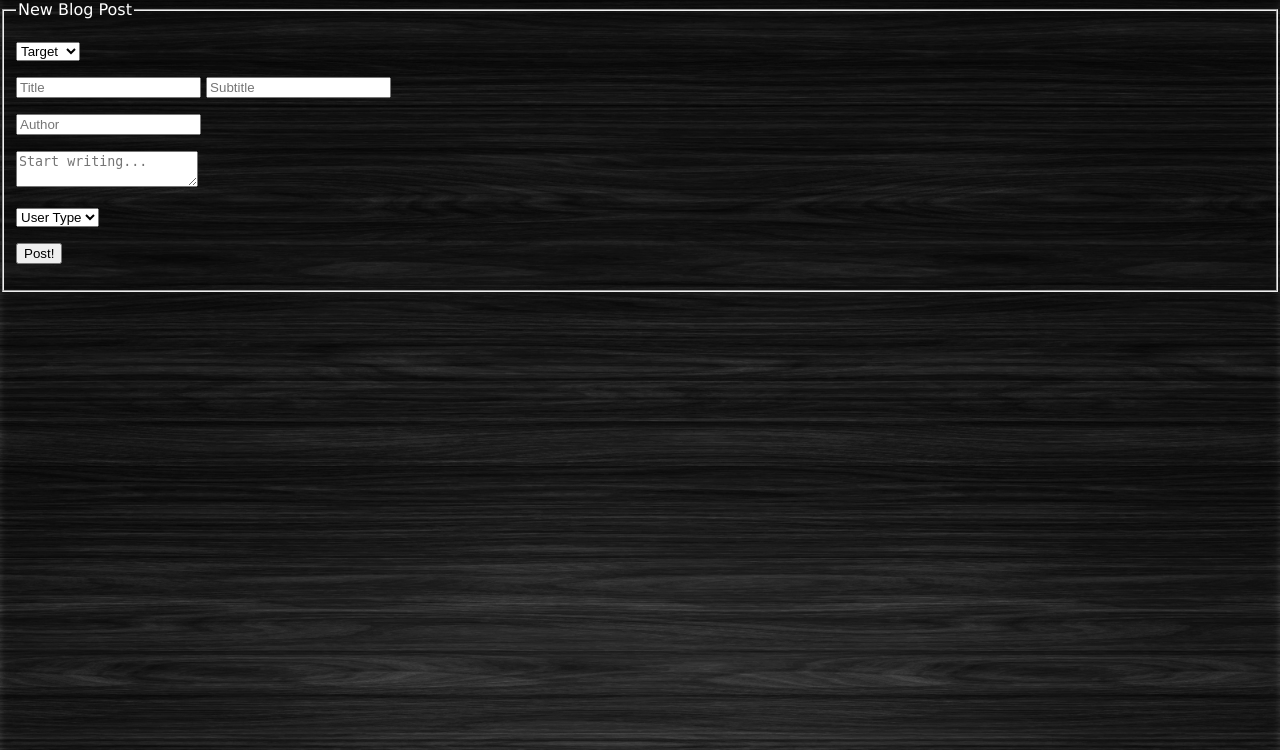
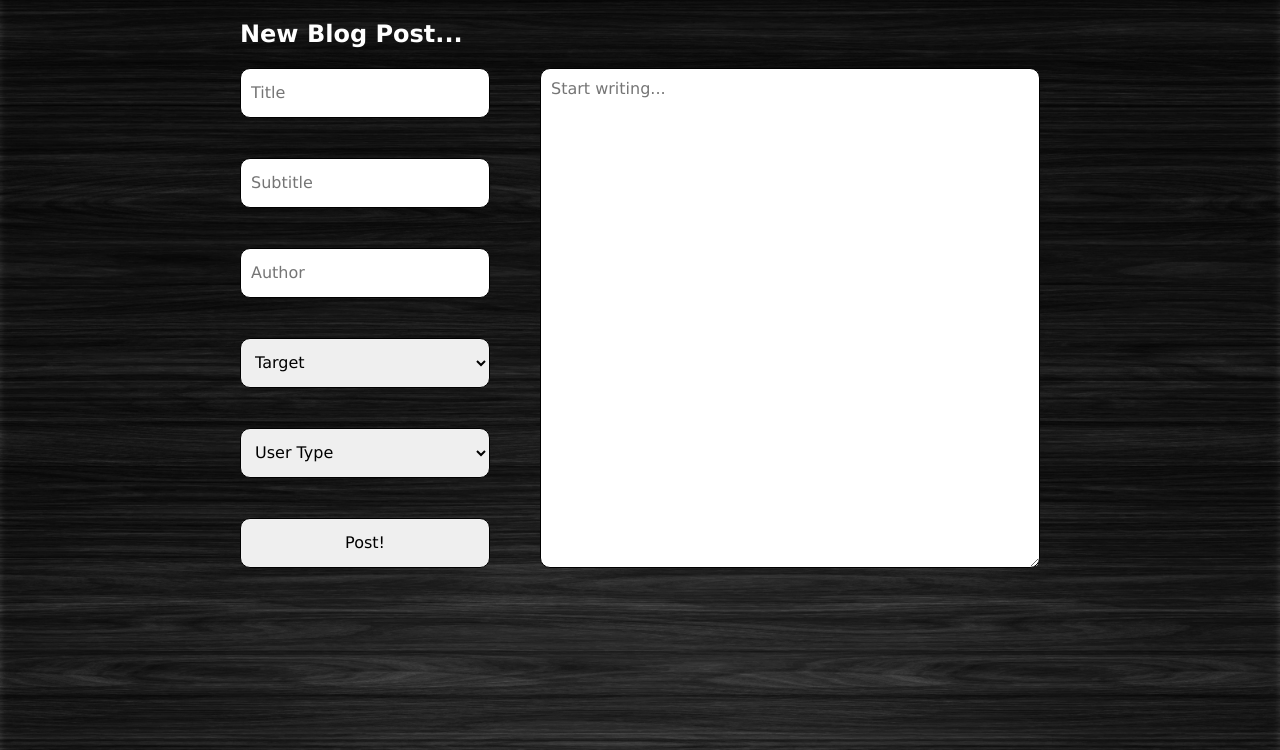
Before and after one commit to EoinJSD/portfolio, a PHP site: page /pages/blogpostform.php in a window 1280 px wide. Shown: the part 50-800 px from the top of the page. Run offline with PHP 8.4, Linux system fonts and the light colour scheme.

Commit message:
Added new stylesheet and styles to the glogpost page

```diff
--- a/index.php
+++ b/index.php
@@ -4,7 +4,7 @@ include '/resources/dbconn.php';
 ?>
 <html>
 <head>
-    <title> Eoin J S Designs | Landing </title>
+    <title>Eoin J S Designs</title>
     <link rel="stylesheet" href="/portfolio_website/portfolio/styles/main.css" />
     <link rel="shortcut icon" href="/portfolio_website/portfolio/images/favicon/favicon.ico">
 
--- a/pages/blogpostform.php
+++ b/pages/blogpostform.php
@@ -4,6 +4,7 @@
 <head>
     <title> INSERT </title>
     <link rel="stylesheet" href="/portfolio_website/portfolio/styles/main.css" />
+    <link rel="stylesheet" href="/portfolio_website/portfolio/styles/blogpost.css" />
     <link rel="shortcut icon" href="/portfolio_website/portfolio/images/favicon/favicon.ico">
 
     <script type="javascript/jquery">
@@ -25,10 +26,14 @@
         <?php include_once('../pages/inc/header.inc.php') ?>
     </header>
 
-    <form id="blogpostform" action="../resources/blogpostconn.php" method="POST">
-    <fieldset>
-    <legend>New Blog Post</legend>
-    <p>
+    <section class="BlogSection">
+        <h2>New Blog Post...</h2>
+    <form class="blogpostform" id="blogpostform" action="../resources/blogpostconn.php" method="POST">
+
+        <section class="leftside">
+        <input type="text" name="title" placeholder="Title"/>
+        <input type="text" name="subtitle" placeholder="Subtitle"/>
+        <input type="text" name="author" placeholder="Author"/>
         <select name="target">
             <option disabled selected>Target</option>
             <option value="bio">Bio</option>
@@ -36,30 +41,19 @@
             <option value="project">Project</option>
             <option value="other">Other</option>
         </select>
-    </p>
-    <p>
-        <input type="text" name="title" placeholder="Title"/>
-        <input type="text" name="subtitle" placeholder="Subtitle"/>
-    </p>
-    <p>
-        <input type="text" name="author" placeholder="Author"/>
-    </p>
-    <p>
-        <textarea name="content" placeholder="Start writing..."></textarea>
-    </p>
-    <p>
         <select name="usertype">
             <option disabled selected>User Type</option>
             <option value="g">G</option>
             <option value="a">A</option>
             <option value="s">S</option>
         </select>
-    </p>
-    <p>
-        <input type="submit" value="Post!" />
-    </p>
-    </fieldset>
+        <input class="submitpost" type="submit" value="Post!" />
+        </section>
+
+        <section class="rightside">
+        <textarea name="content" placeholder="Start writing..."></textarea>
+        </section>
     </form>
-
+    </section>
 </body>
 </html>
--- /dev/null
+++ b/styles/blogpost.css
@@ -0,0 +1,54 @@
+section.BlogSection{
+    width: 100vw;
+    justify-content: center;
+    display: grid;
+}
+
+textarea{
+    height: 500px;
+    max-height: 500px;
+    width: 500px;
+    max-width: 500px;
+    border-radius: 10px;
+    padding: 10px;
+    border: solid 1px black;
+    font-size: 12pt;
+    font-family: verdana;
+}
+
+input, select {
+    height: 50px;
+    border-radius: 10px;
+    padding: 10px;
+    border: solid 1px black;
+    font-size: 12pt;
+    font-family: verdana;
+}
+
+form.blogpostform{
+    width: 800px;
+    display: flex;
+    /* justify-content: csenter; */
+    justify-content: space-between;
+}
+
+section.leftside{
+    flex-direction: column;
+    justify-content: space-between;
+    display: flex;
+    max-width: 250px;
+    width: 250px;
+    max-height: 500px;
+    height: 500px;
+}
+
+section.rightside{
+    display: grid;
+    width: 500px;
+}
+
+form.blogpostform h2{
+    font-family: verdana;
+    font-size: 16pt;
+    font-weight: lighter;
+}
```
Lines whose indentation alone changed are shown as unchanged.
